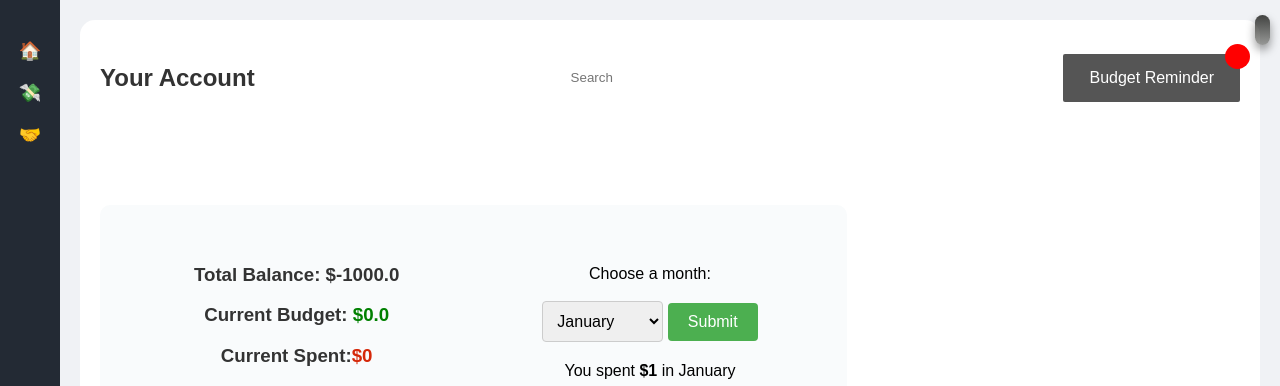
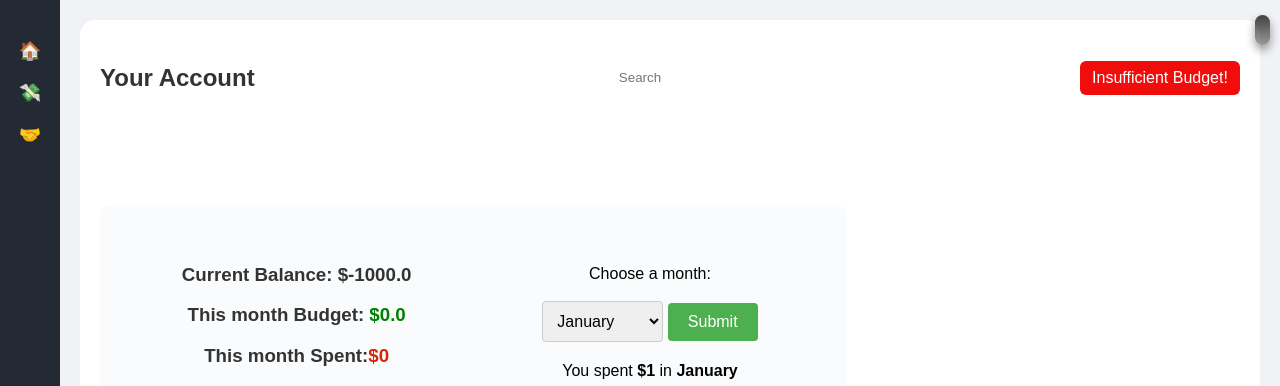
Before and after one commit to Shivanii7/ACIT2911-Agile, a Flask app: page /expenses in a window 1280 px wide. Shown: the top 386 px of the page. Run offline with Flask 3, Linux system fonts and the light colour scheme; a user stored in the database is signed in; data comes from the database, SQL or seed files in the repository; both versions use the stored data as it was after the commit.

Commit message:
fix bugs for reminder feature

```diff
--- a/main.py
+++ b/main.py
@@ -23,7 +23,6 @@ def get_expenses_by_cid(cid):
 
 
 def get_expenses_by_cid_and_month(cid, month_str):
-    print('month_str', month_str)
     return db.session.execute(db.select(Expenses).filter(Expenses.customer_id == cid).filter(Expenses.date.like('%'+'-'+month_str+'-'+'%')))
 
 
@@ -68,17 +67,17 @@ def update_customer(customer):
 
 
 def update_customer_budget(customer, budget, balance, joint="N/A"):
-    print("joint", joint)
     joint_customer = get_customer_by_email(joint)
     if joint_customer:
-        print(00000)
         customer.joint = joint
         customer.budget = joint_customer.budget
-    else:
-        print(11111)
+    elif budget:
         customer.budget = budget
+        customer.joint = "N/A"
 
-    customer.balance = balance
+    if balance:
+        customer.balance = balance
+
     db.session.add(customer)
     db.session.commit()
 
@@ -139,13 +138,13 @@ def process_expense_data(data, balance):
     return processed_data
 
 
-def get_budget(customer):
-    joint = customer.joint
-    if joint != None:
-        customer_joint = get_customer_by_email(joint)
-        return customer_joint.budget if customer_joint else customer.budget
-    else:
-        return customer.budget
+# def get_budget(customer):
+#     joint = customer.joint
+#     if joint != None:
+#         customer_joint = get_customer_by_email(joint)
+#         return customer_joint.budget if customer_joint else customer.budget
+#     else:
+#         return customer.budget
 
 
 def balance_update(balance, bal_data):
@@ -167,7 +166,7 @@ def convert_month(month):
         month_str = str(month)
     return month_str
 
-    # validation functions
+# validation functions
 
 
 def validate_name(name):
@@ -215,8 +214,6 @@ def homepage():
 def submit_form():
     return redirect(url_for('expense_homepage') + "?search=" + request.form.get("search"))
 
-#
-
 
 @app.route("/expenses/month_form", methods=['POST'])
 def accept_month():
@@ -259,26 +256,21 @@ def expense_homepage():
     for i in bal_data.scalars():
         balance -= i.amount
     update_spent(customer, current_month_spent)
-    # budget = get_budget(customer)
     budget = customer.budget
     month_spent = session.get('month_spent', 0)
     month = session.get('month_int', 0)
     value = budget-current_month_spent
-    print(value)
     return render_template("expense.html", value=value, transactions=processed_data, month_spent=month_spent, spent=current_month_spent, balance=balance, joint=customer.joint, budget=budget, search=search, month=month)
 
 
 @app.route("/expenses", methods=['POST'])
 def expense_update():
-    print(0000)
     if 'cid' not in session:
         return redirect(url_for('login'))
     cid = session['cid']
     customer = get_customer_by_cid(cid)
     budget = float(request.form.get("budget") or 0)
-    print("budget", budget)
     balance = float(request.form.get("balance") or 0)
-    print("balance", balance)
     joint = request.form.get("joint") or "N/A"
     update_customer_budget(customer, budget, balance, joint)
     joint_customer = get_customer_by_email(joint)
@@ -290,15 +282,23 @@ def expense_update():
         create_share(customer, joint_customer)
         jsonString = {"message": (
             f"{customer.email} is successfully sharing budget with {joint}")}
-# when users leave "joint" box empty, meaning this user doesn't want to share any more, nothing happens to database
-    elif joint == "N/A":
-        update_customer_budget(customer, budget, balance, joint)
-        jsonString = {"message":
-                      "You didn't input a joint customer!"}
-# when users input content not exiting in database, nothing happen to database
-    elif not joint_customer:
-        jsonString = {"message":
-                      "The joint customer doesn't exit!"}
+    elif not joint and not balance and not budget:
+        jsonString = {"message": "Your status doesn't change!"}
+    else:
+        jsonString = {
+            "message": "Set successfully! You are not sharing budget with others!"}
+
+# # when users leave "joint" box empty, joint status doesn't change
+#     elif joint == "N/A" and budget:
+#         jsonString = {"message": (
+#             f"{customer.email} is successfully sharing budget with {joint}")}
+#         update_customer_budget(customer, budget, balance, joint)
+#         jsonString = {"message":
+#                       "Your sharing status doesn't change!"}
+# # when users input content not exiting in database, nothing happen to database
+#     elif not joint_customer:
+#         jsonString = {"message":
+#                       "The joint customer doesn't exit!"}
     return jsonString
 
 
--- a/pytest/func_test.py
+++ b/pytest/func_test.py
@@ -58,7 +58,7 @@ class MyTest(TestCase):
         response = self.client.post(
             url_for('expense_update'), data=dict(joint='test@test.com'))
         parsed_message = json.loads(response.text)
-        assert parsed_message["message"] == "The joint customer doesn't exit!"
+        assert parsed_message["message"] == "Set successfully! You are not sharing budget with others!"
         response = self.client.post(
             url_for('expense_update'), data=dict(joint='nick123@gmail.com'))
         parsed_message = json.loads(response.text)
--- a/static/reminder.css
+++ b/static/reminder.css
@@ -1,92 +1,17 @@
-/* Popup container - can be anything you want */
 .reminder_container {
-  position: relative;
-  /* display: inline-block; */
-  cursor: pointer;
-  -webkit-user-select: none;
-  -moz-user-select: none;
-  -ms-user-select: none;
-  user-select: none;
-}
-
-/* The actual popup */
-.reminder_container .reminder_text {
   visibility: hidden;
   width: 160px;
-  background-color: #555;
+  background-color: #f20d0d;
   color: #fff;
   text-align: center;
   border-radius: 6px;
   padding: 8px 0;
-  position: absolute;
   z-index: 1;
   bottom: 125%;
   left: 50%;
   margin-left: -80px;
 }
 
-/* Popup arrow */
-.reminder_container .reminder_text::after {
-  content: "";
-  position: absolute;
-  top: 100%;
-  left: 50%;
-  margin-left: -5px;
-  border-width: 5px;
-  border-style: solid;
-  border-color: #555 transparent transparent transparent;
-}
-
-/* Toggle this class - hide and show the popup */
-.reminder_container .show {
-  visibility: visible;
-  -webkit-animation: fadeIn 1s;
-  animation: fadeIn 1s;
-}
-
-/* Add animation (fade in the popup) */
-@-webkit-keyframes fadeIn {
-  from {
-    opacity: 0;
-  }
-  to {
-    opacity: 1;
-  }
-}
-
-@keyframes fadeIn {
-  from {
-    opacity: 0;
-  }
-  to {
-    opacity: 1;
-  }
-}
-
-.notification {
-  background-color: #555;
-  color: white;
-  text-decoration: none;
-  padding: 15px 26px;
-  position: relative;
-  display: inline-block;
-  border-radius: 2px;
-}
-
-.notification:hover {
-  background: red;
-}
-
-.notification .badge {
-  visibility: hidden;
-  position: absolute;
-  top: -10px;
-  right: -10px;
-  border-radius: 50%;
-  background-color: red;
-  height: 25px;
-  width: 25px;
-}
-.notification .badge.show {
+.reminder_container.show {
   visibility: visible;
 }
--- a/static/reminder.js
+++ /dev/null
@@ -1,4 +0,0 @@
-function myFunction() {
-  var reminder = document.getElementById("reminder");
-  reminder.classList.toggle("show");
-}
--- a/templates/expense.html
+++ b/templates/expense.html
@@ -15,15 +15,7 @@
     <form action="{{ url_for('submit_form') }}" method="post">
       <input type="search" placeholder="Search" name="search" />
     </form>
-    <div class="notification">
-      <span class="reminder_container" onclick="show_noti({{value}})">
-        Budget Reminder
-        <span class="reminder_text" id="reminder"
-          >You have exceeded your month budget!</span
-        >
-      </span>
-      <span class="badge" id="badge">&nbsp;</span>
-    </div>
+    <div class="reminder_container" id="reminder">Insufficient Budget!</div>
   </header>
   <input type="checkbox" name="dmtoggle" id="dmtoggle" />
   <label for="dmtoggle"></label>
@@ -31,12 +23,12 @@
     <section class="overview-section">
       <div class="container">
         <div class="basic_info">
-          <h3>Total Balance: ${{ balance }}</h3>
+          <h3>Current Balance: ${{ balance }}</h3>
           <h3>
-            Current Budget: <span style="color: green">${{ budget }}</span>
+            This month Budget: <span style="color: green">${{ budget }}</span>
           </h3>
           <h3>
-            Current Spent:<span style="color: rgb(213, 40, 9)"
+            This month Spent:<span style="color: rgb(213, 40, 9)"
               >${{ spent }}</span
             >
           </h3>
@@ -69,8 +61,9 @@
             <input type="submit" value="Submit" />
           </form>
           <p>
-            You spent <strong><span>${{ month_spent }}</span></strong> in
-            {{months[month-1]}}
+            You spent <strong>${{ month_spent }}</strong> in<strong>
+              {{months[month-1]}}</strong
+            >
           </p>
         </div>
       </div>
@@ -139,20 +132,13 @@
 
   function show_noti(value) {
     if (value <= 0) {
+      console.log(value)
       var reminder = document.getElementById("reminder");
-      reminder.classList.toggle("show");
+      reminder.classList.add("show");
     }
   }
 
-  function show_badge(value) {
-    console.log(value)
-    if (value <= 0) {
-      var badge = document.getElementById("badge");
-      badge.classList.add("show");
-    }
-  }
-
-  show_badge({{value}});
+  show_noti({{value}});
 </script>
 
 {% endblock %}
--- a/templates/settings.html
+++ b/templates/settings.html
@@ -12,21 +12,21 @@
   <form method="POST" action="{{ url_for('expense_update') }}">
     <input type="checkbox" name="dmtoggle" id="dmtoggle" />
     <label for="dmtoggle"></label>
-    <label for="balance">Balance:</label>
+    <label for="balance">What is your original balance?</label>
     <input
       type="number"
       id="balance"
       name="balance"
       placeholder="${{ balance }}"
     /><br />
-    <label for="budget">Budget:</label>
+    <label for="budget">How much is your current budget?</label>
     <input
       type="number"
       id="budget"
       name="budget"
       placeholder=" ${{ budget }}"
     /><br />
-    <label for="joint">Joint:</label>
+    <label for="joint">Whose budget do you want to share with?</label>
     <input
       type="text"
       id="joint"
```
Also changed, not shown: pytest/unit_test.py (+22 -22 lines), data/data.db.
